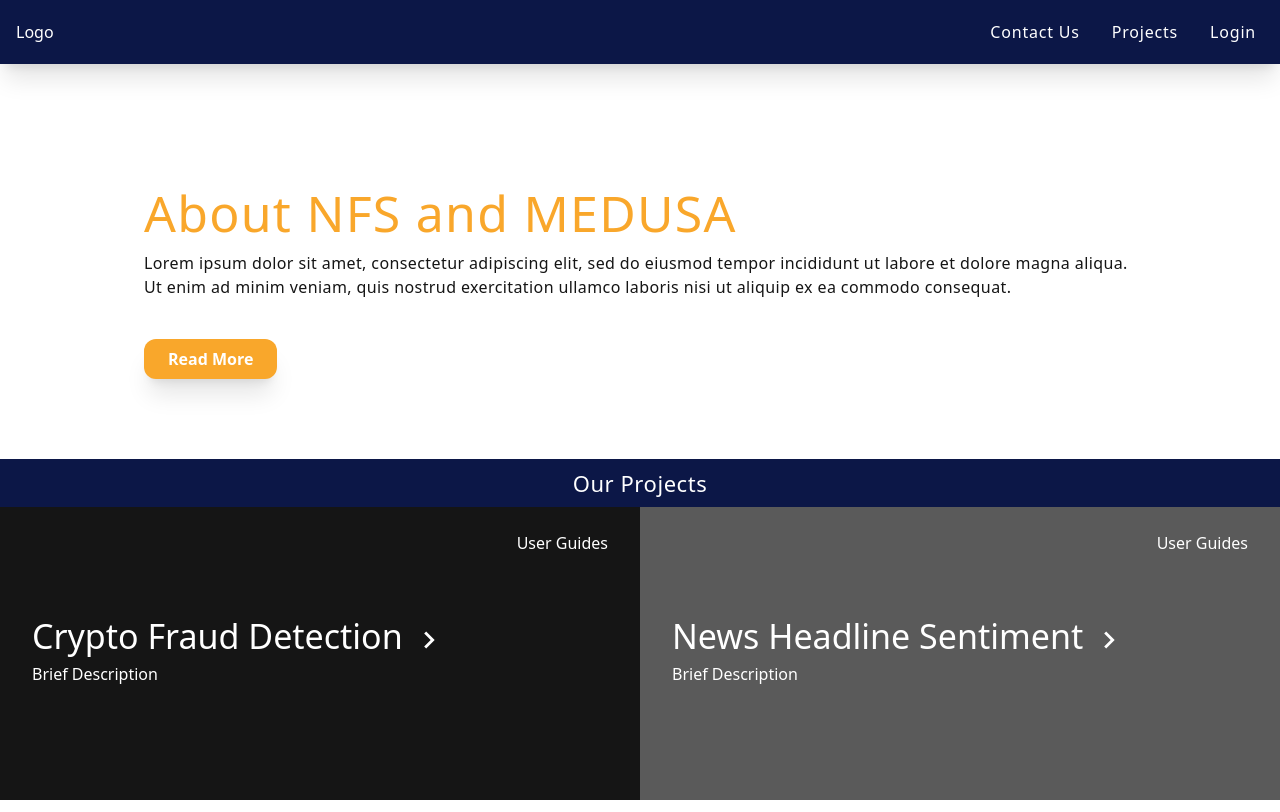
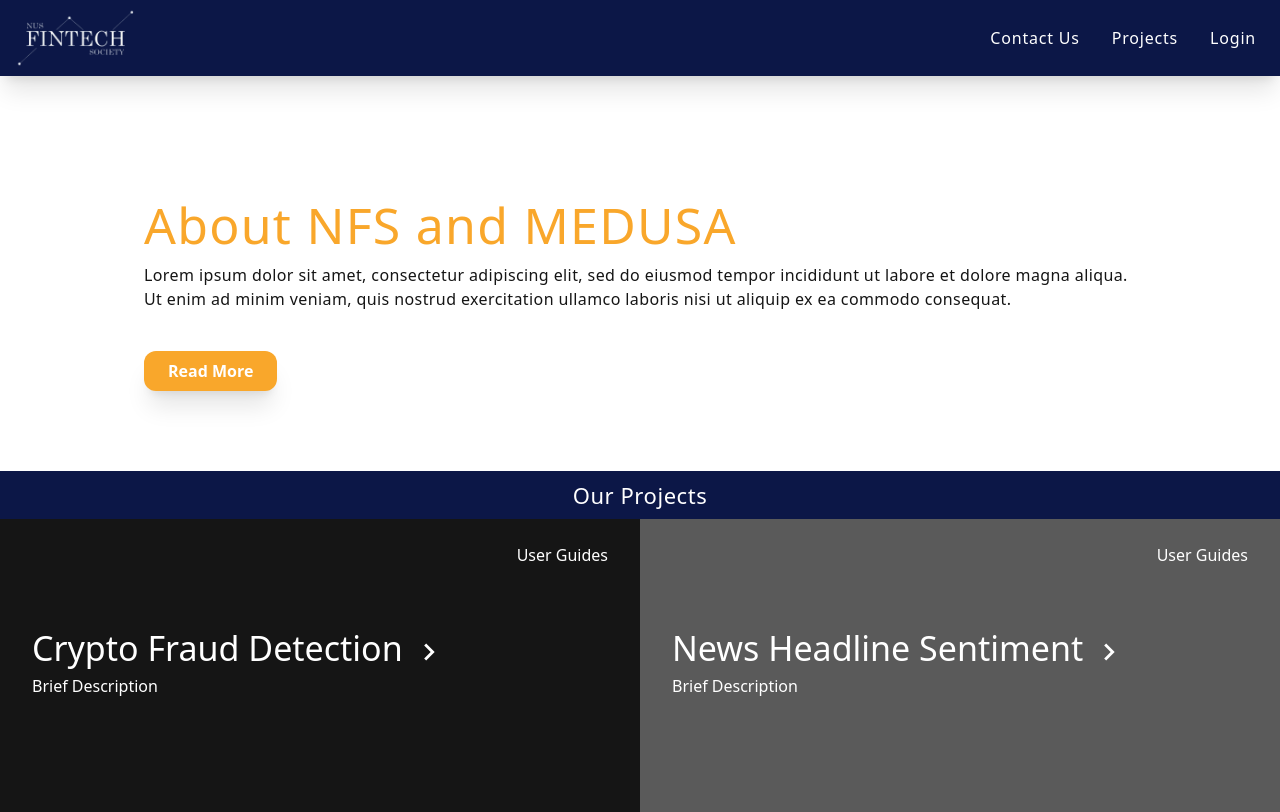
Before and after one commit to NUS-Fintech-Society/SD_Medusa_Frontend, a Next.js app: page / in a window 1280 px wide. Built offline with nearby package versions, Linux system fonts and the light colour scheme.

Commit message:
Resolve issues

```diff
--- a/app/components/navbar/NavBar.tsx
+++ b/app/components/navbar/NavBar.tsx
@@ -1,4 +1,4 @@
-'use client'
+"use client";
 
 import {
   Box,
@@ -17,13 +17,14 @@ import {
   ChevronDownIcon,
   ChevronRightIcon,
 } from "@chakra-ui/icons";
+import Image from "next/image";
 
 export default function WithSubnavigation() {
   const { isOpen, onToggle } = useDisclosure();
 
   return (
     <div>
-      <div className="bg-brand-blue shadow-xl text-ftnal-white min-h-[4rem] py-2 px-4 -b flex items-center md:justify-between">
+      <div className="bg-brand-blue shadow-xl text-ftnal-white min-h-[4rem] py-2 px-4 flex items-center md:justify-between">
         <div className="flex-1 md:flex-auto ml-[-0.5rem] md:hidden">
           <button
             onClick={onToggle}
@@ -37,7 +38,13 @@ export default function WithSubnavigation() {
             )}
           </button>
         </div>
-        <p className="text-center font-heading justify-center">Logo</p>
+        <Image
+          alt="Fintech Society Logo"
+          height="80"
+          width="80"
+          src="/images/white-fintech-logo-cropped.png"
+          className="h-[50px] md:h-[60px] mx-0 w-auto"
+        />
 
         <div className="hidden md:flex md:items-start ml-10 justify-center">
           <DesktopNav />
--- a/app/contact-us/components/HookForm.tsx
+++ b/app/contact-us/components/HookForm.tsx
@@ -49,7 +49,7 @@ export default function HookForm() {
           />
         </FormControl>
         <div className="w-[138px] h-[28px] text-[13px]">
-          <Button colour="brand-yellow-black">Read More</Button>
+          <Button colour="brand-yellow-black">Send Message</Button>
         </div>
       </form>
     </div>
```
